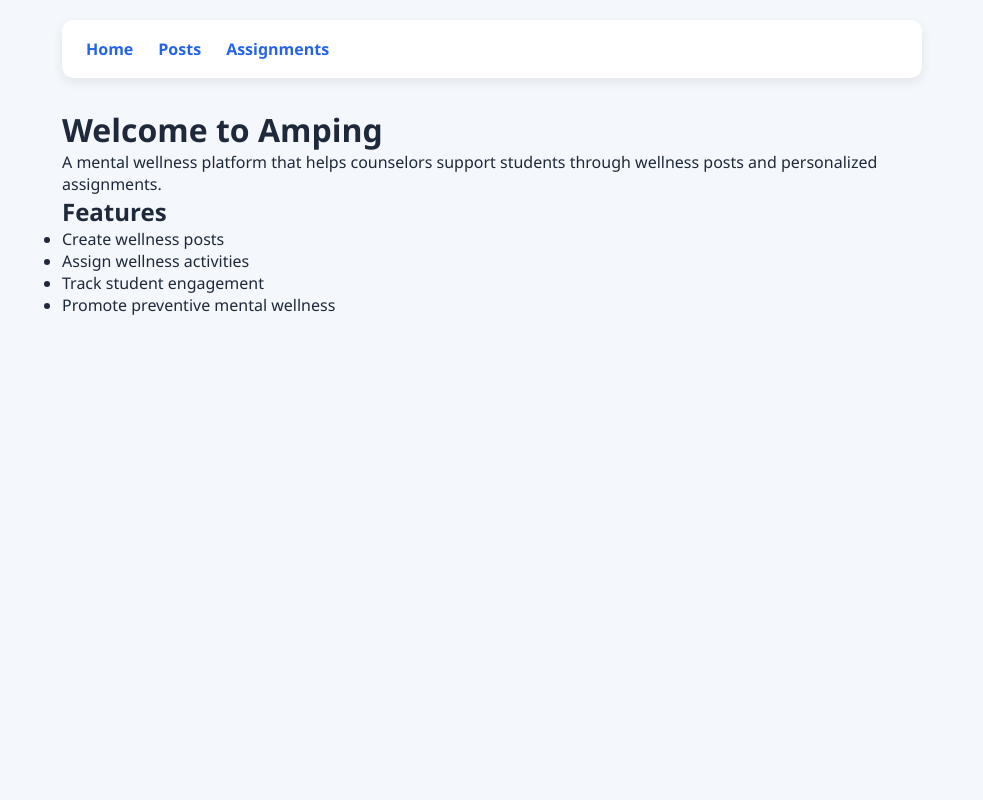
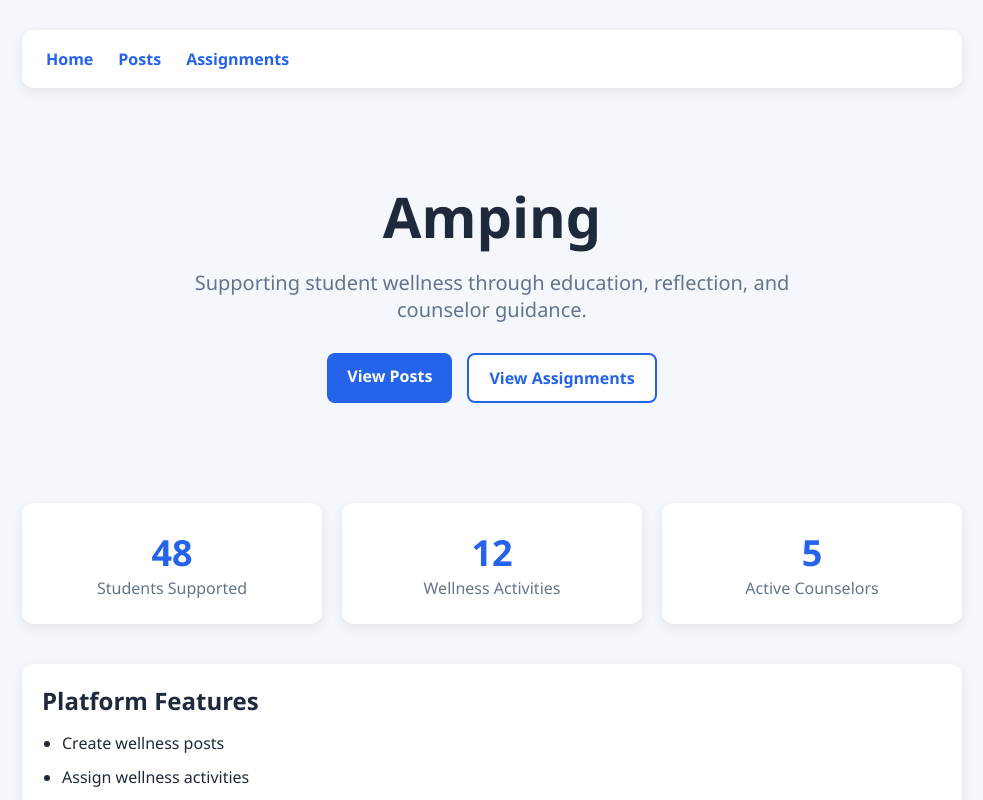
Before and after one commit to nephi144/learn-frontend, a React (Vite) app: page / in a window 1280 px wide. Shown: the top 800 px of the page, without its empty margins (148-1131 px from the left). Built offline with nearby package versions, Linux system fonts and the light colour scheme.

Commit message:
Added design in css and improved home page

```diff
--- a/src/App.jsx
+++ b/src/App.jsx
@@ -8,7 +8,6 @@ function App() {
   return (
     <BrowserRouter>
       <Routes>
-
         <Route
           path="/"
           element={<HomePage />}
@@ -23,7 +22,6 @@ function App() {
           path="/assignments"
           element={<AssignmentsPage />}
         />
-
       </Routes>
     </BrowserRouter>
   )
--- a/src/components/CreatePostForm.jsx
+++ b/src/components/CreatePostForm.jsx
@@ -26,6 +26,7 @@ function CreatePostForm({ addPost }) {
   return (
     <form
       onSubmit={handleSubmit}
+      className="form-card"
       style={{
         border: "1px solid #ccc",
         padding: "20px",
@@ -75,6 +76,7 @@ function CreatePostForm({ addPost }) {
 
       <button
         type="submit"
+        className="btn"
         style={{
           padding: "10px 20px",
           backgroundColor: "#4CAF50",
--- a/src/components/PostCard.jsx
+++ b/src/components/PostCard.jsx
@@ -5,44 +5,21 @@ function PostCard(props) {
   const [likes, setLikes] = useState(0)
 
   return (
-    <div
-      style={{
-        border: "1px solid #ccc",
-        padding: "20px",
-        marginBottom: "15px",
-        borderRadius: "10px",
-        backgroundColor: "#f9fafb",
-        boxShadow: "0px 2px 5px rgba(0,0,0,0.1)",
-      }}
-    >
+    <div className="card">
 
       <h2>{props.title}</h2>
 
       <p>{props.content}</p>
 
-      <span
-        style={{
-          backgroundColor: "#dbeafe",
-          padding: "5px 10px",
-          borderRadius: "5px",
-          fontSize: "14px",
-        }}
-      >
+      <span className="tag">
         {props.category}
       </span>
 
       <p>Likes: {likes}</p>
 
       <button
+        className="btn"
         onClick={() => setLikes(likes + 1)}
-        style={{
-          padding: "8px 15px",
-          border: "none",
-          borderRadius: "5px",
-          backgroundColor: "#2563eb",
-          color: "white",
-          cursor: "pointer",
-        }}
       >
         Like 👍
       </button>
--- a/src/index.css
+++ b/src/index.css
@@ -126,3 +126,71 @@ a:hover {
   color: #64748b;
   margin-bottom: 30px;
 }
+
+.hero {
+  text-align: center;
+  padding: 60px 20px;
+  margin-bottom: 40px;
+}
+
+.hero-title {
+  font-size: 56px;
+  font-weight: 700;
+  color: #1e293b;
+  margin-bottom: 15px;
+}
+
+.hero-subtitle {
+  font-size: 20px;
+  color: #64748b;
+  max-width: 650px;
+  margin: 0 auto 30px;
+}
+
+.hero-buttons {
+  display: flex;
+  justify-content: center;
+  gap: 15px;
+}
+
+.btn-secondary {
+  background-color: white;
+  border: 2px solid #2563eb;
+  color: #2563eb;
+  padding: 12px 20px;
+  border-radius: 8px;
+  font-weight: 600;
+}
+
+.stats-grid {
+  display: grid;
+  grid-template-columns: repeat(3, 1fr);
+  gap: 20px;
+  margin-bottom: 40px;
+}
+
+.stat-card {
+  background: white;
+  text-align: center;
+  padding: 25px;
+  border-radius: 12px;
+  box-shadow: 0 4px 12px rgba(0,0,0,0.08);
+}
+
+.stat-card h2 {
+  font-size: 36px;
+  color: #2563eb;
+}
+
+.stat-card p {
+  color: #64748b;
+}
+
+.feature-list {
+  margin-top: 15px;
+  padding-left: 20px;
+}
+
+.feature-list li {
+  margin-bottom: 12px;
+}
--- a/src/pages/HomePage.jsx
+++ b/src/pages/HomePage.jsx
@@ -2,32 +2,80 @@ import Navbar from "../components/Navbar"
 
 function HomePage() {
   return (
-    <div
-      style={{
-        padding: "20px",
-        maxWidth: "900px",
-        margin: "0 auto",
-      }}
-    >
+    <div className="container">
+
       <Navbar />
 
-      <h1>Welcome to Amping</h1>
+      {/* Hero Section */}
 
-      <p>
-        A mental wellness platform that helps
-        counselors support students through
-        wellness posts and personalized
-        assignments.
-      </p>
+      <div className="hero">
 
-      <h2>Features</h2>
+        <h1 className="hero-title">
+           Amping
+        </h1>
 
-      <ul>
-        <li>Create wellness posts</li>
-        <li>Assign wellness activities</li>
-        <li>Track student engagement</li>
-        <li>Promote preventive mental wellness</li>
-      </ul>
+        <p className="hero-subtitle">
+          Supporting student wellness through
+          education, reflection, and counselor guidance.
+        </p>
+
+        <div className="hero-buttons">
+
+          <a href="/posts" className="btn">
+            View Posts
+          </a>
+
+          <a href="/assignments" className="btn-secondary">
+            View Assignments
+          </a>
+
+        </div>
+
+      </div>
+
+      {/* Stats */}
+
+      <div className="stats-grid">
+
+        <div className="stat-card">
+          <h2>48</h2>
+          <p>Students Supported</p>
+        </div>
+
+        <div className="stat-card">
+          <h2>12</h2>
+          <p>Wellness Activities</p>
+        </div>
+
+        <div className="stat-card">
+          <h2>5</h2>
+          <p>Active Counselors</p>
+        </div>
+
+      </div>
+
+      {/* Features */}
+
+      <div className="card">
+
+        <h2>Platform Features</h2>
+
+        <ul className="feature-list">
+
+          <li>Create wellness posts</li>
+
+          <li>Assign wellness activities</li>
+
+          <li>Support student well-being</li>
+
+          <li>Track engagement</li>
+
+          <li>Connect counselors and students</li>
+
+        </ul>
+
+      </div>
+
     </div>
   )
 }
--- a/src/pages/PostsPage.jsx
+++ b/src/pages/PostsPage.jsx
@@ -23,7 +23,6 @@ function PostsPage() {
   ])
 
   function addPost(newPost) {
-
     setPosts([
       ...posts,
       {
@@ -34,16 +33,13 @@ function PostsPage() {
   }
 
   return (
-    <div
-      style={{
-        padding: "20px",
-        maxWidth: "900px",
-        margin: "0 auto",
-      }}
-    >
+    <div className="container">
+
       <Navbar />
 
-      <h1>Counselor Wellness Posts</h1>
+      <h1 className="page-title">
+        Counselor Wellness Posts
+      </h1>
 
       <CreatePostForm addPost={addPost} />
 
@@ -55,6 +51,7 @@ function PostsPage() {
           category={post.category}
         />
       ))}
+
     </div>
   )
 }
```
